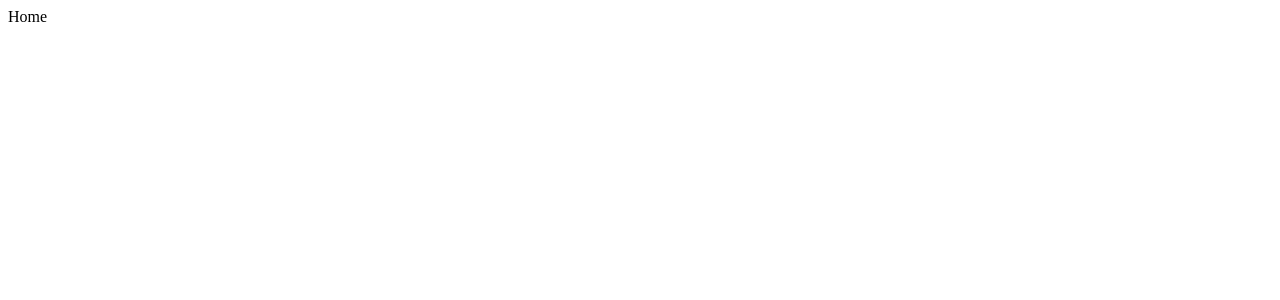
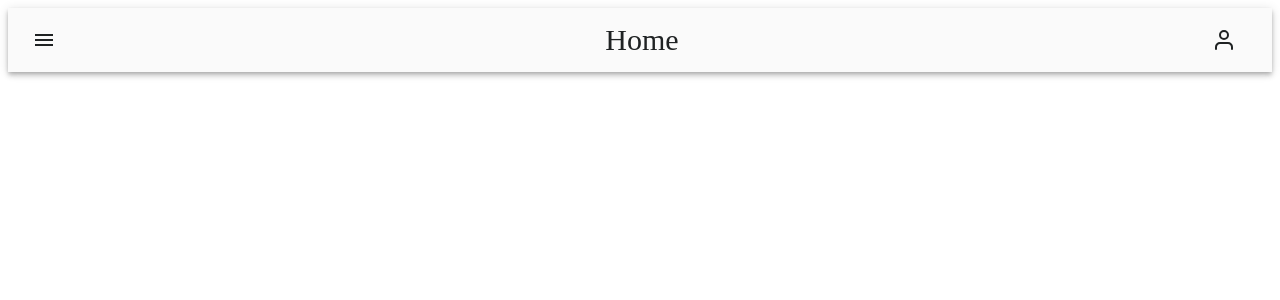
Before and after one commit to sushanthach12/School-Buddy, a React (Create React App) app: page / in a window 1280 px wide. Shown: the top 300 px of the page. Built offline with nearby package versions, Linux system fonts and the light colour scheme.

Commit message:
nav added

```diff
--- a/package.json
+++ b/package.json
@@ -5,6 +5,7 @@
   "dependencies": {
     "@emotion/react": "^11.11.1",
     "@emotion/styled": "^11.11.0",
+    "@mui/icons-material": "^5.14.3",
     "@mui/material": "^5.14.4",
     "@reduxjs/toolkit": "^1.9.5",
     "@testing-library/jest-dom": "^5.17.0",
--- a/src/App.js
+++ b/src/App.js
@@ -1,12 +1,13 @@
 
 import './App.css';
 import AllRoutes from './routes/AllRoutes';
-
+import Navbar from './components/Navbar';
 function App() {
   return (
     <>
       <div>
-        <AllRoutes />
+        {/* <AllRoutes /> */}
+        <Navbar />
       </div>
     </>
   );
--- /dev/null
+++ b/src/components/Navbar.jsx
@@ -0,0 +1,84 @@
+import * as React from "react";
+import AppBar from "@mui/material/AppBar";
+import Box from "@mui/material/Box";
+import Toolbar from "@mui/material/Toolbar";
+import Typography from "@mui/material/Typography";
+import IconButton from "@mui/material/IconButton";
+import MenuIcon from "@mui/icons-material/Menu";
+import AccountCircle from "@mui/icons-material/AccountCircle";
+import MenuItem from "@mui/material/MenuItem";
+import Menu from "@mui/material/Menu";
+
+export default function Navbar() {
+  const [auth, setAuth] = React.useState(true);
+  const [   anchorEl, setAnchorEl] = React.useState(null);
+
+  const handleMenu = (event) => {
+    setAnchorEl(event.currentTarget);
+  };
+
+  const handleClose = () => {
+    setAnchorEl(null);
+  };
+
+  return (
+    <Box sx={{ flexGrow: 1 }}>
+      <AppBar position="static">
+        <Toolbar
+        sx={{backgroundColor:'#FAFAFA'}}
+        >
+          <IconButton
+            size="large"
+            edge="start"
+            color="inherit"
+            aria-label="menu"
+            sx={{ mr: 2 }}
+          >
+            <MenuIcon
+            sx={{color:'#1F2223'}}
+            />
+          </IconButton>
+          <div style={{ display: 'flex', alignItems: 'center', flexGrow: 1, justifyContent: 'center',fontSize:'30px' }}>
+            <span style={{color:'#1F2223'}}>Home</span>
+          </div>
+          {auth && (
+            <div>
+              <IconButton
+                size="large"
+                aria-label="account of current user"
+                aria-controls="menu-appbar"
+                aria-haspopup="true"
+                onClick={handleMenu}
+                color="inherit"
+              >
+                <svg width="24" height="24" viewBox="0 0 24 24" fill="none" xmlns="http://www.w3.org/2000/svg">
+<path d="M20 21V19C20 17.9391 19.5786 16.9217 18.8284 16.1716C18.0783 15.4214 17.0609 15 16 15H8C6.93913 15 5.92172 15.4214 5.17157 16.1716C4.42143 16.9217 4 17.9391 4 19V21" stroke="#1F2223" stroke-width="2" stroke-linecap="round" stroke-linejoin="round"/>
+<path d="M12 11C14.2091 11 16 9.20914 16 7C16 4.79086 14.2091 3 12 3C9.79086 3 8 4.79086 8 7C8 9.20914 9.79086 11 12 11Z" stroke="#1F2223" stroke-width="2" stroke-linecap="round" stroke-linejoin="round"/>
+</svg>
+                {/* <AccountCircle /> */}
+              </IconButton>
+              <Menu
+                id="menu-appbar"
+                anchorEl={anchorEl}
+                anchorOrigin={{
+                  vertical: "top",
+                  horizontal: "right",
+                }}
+                keepMounted
+                transformOrigin={{
+                  vertical: "top",
+                  horizontal: "right",
+                }}
+                open={Boolean(anchorEl)}
+                onClose={handleClose}
+              >
+                <MenuItem onClick={handleClose}>Profile</MenuItem>
+                <MenuItem onClick={handleClose}>My account</MenuItem>
+              </Menu>
+            </div>
+          )}
+        </Toolbar>
+      </AppBar>
+    </Box>
+  );
+}
```
Also changed, not shown: src/HomePage/Homepage.jsx (added, +13 -0 lines), src/components/AuthBox.jsx (added), 1 other file (tests, documents, lock files or other folders).
